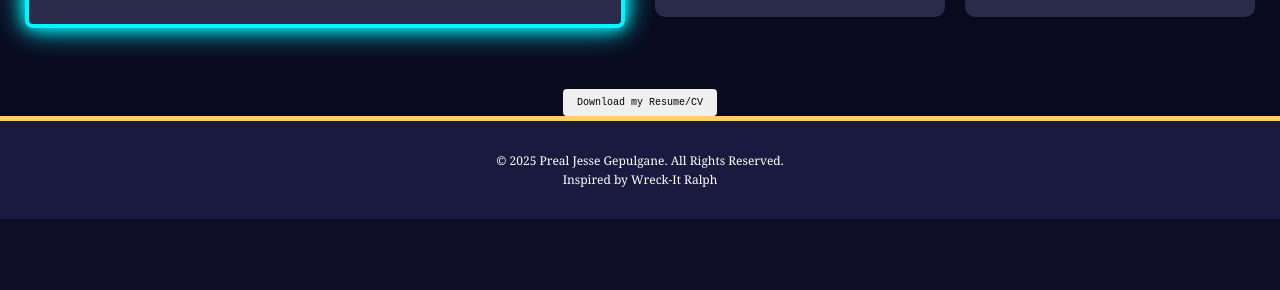
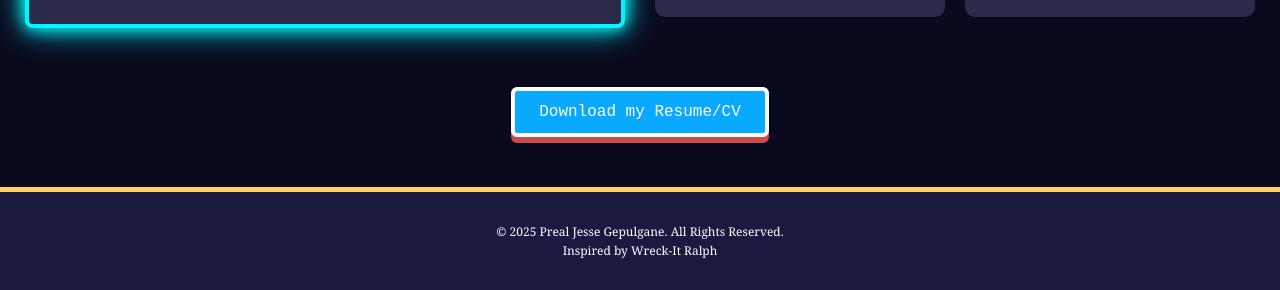
Before and after one commit to Engr-Pidoy/PORTFOLIO, a plain HTML site: page about.html in a window 1280 px wide. Shown: the part 569-859 px from the top of the page. Before the commit the page ends 800 px from the top, so only its background shows below. Drawn offline with Linux system fonts and the light colour scheme; a web font is replaced by a local one.

Commit message:
Update style.css

```diff
--- a/style.css
+++ b/style.css
@@ -935,7 +935,7 @@ font-size: 0.9rem;
   }
   .allimg{
     width: 280px;
-    height: 400px;
+    height: 450px;
     position: flex;
   }
 }
@@ -1006,3 +1006,19 @@ margin-bottom: 30px;
 .allimg {
   margin-top: 30px;
 }
+
+button {
+  padding: 12px 24px;
+  font-size: 16px;
+   background-color: #08a9ff;
+  color: white;
+  border: none;
+  border-radius: 6px;
+  cursor: pointer;
+  margin-bottom: 50px;
+   border: 4px solid;
+  box-shadow: 0 6px #cc4b4b;
+}
+button:hover {
+  background-color: #536e5d;
+}
```
